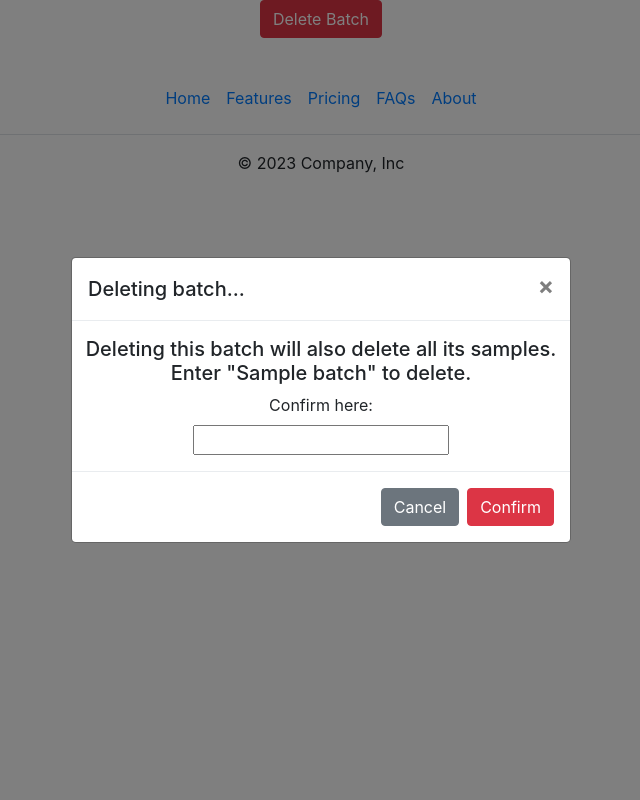
After one commit to FusRaDa/pcr-project-2023-global, a Django app: template pcr/templates/edit_batch.html in a window 1280 px wide, after a click on "Delete Batch". The commit adds this page. Shown: the whole page, without its empty margins (319-959 px from the left). Run offline with Django 4.2, Linux system fonts and the light colour scheme; the template is opened without the code that fills it: values that come from a table or form of the project are taken from there, others are empty; tables that the repository leaves empty hold one stand-in row (values such as "Sample post"); parts of the project's set-up code (start-up, migrations or seed data) failed here and were passed over; some libraries are stand-ins or nearby versions.

Commit message:
work on edit batch view

```diff
--- a/pcr/forms.py
+++ b/pcr/forms.py
@@ -89,6 +89,11 @@ class BatchForm(ModelForm):
 
 class SampleForm(ModelForm):
 
+  def __init__(self, *args, **kwargs):
+    super(SampleForm, self).__init__(*args, **kwargs)
+    for visible in self.visible_fields():
+        visible.field.widget.attrs['class'] = 'form-control'
+
   class Meta:
     model = Sample
     exclude = ['user', 'assays', 'lab_id_num', 'batch']
--- a/pcr/templates/batches.html
+++ b/pcr/templates/batches.html
@@ -26,7 +26,9 @@
 
     <div class="row">
       <div class="col d-flex justify-content-center">
-        <a href="{% url 'create_batch'%}">Create Batch</a>
+        <a href="{% url 'create_batch'%}">
+          <button type="button" class="btn btn-primary mb-2">Create Batch</button>
+        </a>
       </div>
     </div>
 
--- /dev/null
+++ b/pcr/templates/edit_batch.html
@@ -0,0 +1,57 @@
+{% extends "base.html" %}
+
+{% load static %}
+
+{% block title %} Batch Samples {% endblock %}
+
+{% block content %}
+
+<div class="container h-100">
+
+  <div class="row justify-content-center mb-2">
+    <button type="button" class="btn btn-danger" data-toggle="modal" data-target="#exampleModalCenter">
+      Delete Batch
+    </button>
+  </div>
+
+
+
+
+
+
+
+  <div class="modal fade" id="exampleModalCenter" tabindex="-1" role="dialog" aria-labelledby="exampleModalCenterTitle" aria-hidden="true">
+    <div class="modal-dialog modal-dialog-centered" role="document">
+      <div class="modal-content">
+        <div class="modal-header">
+          <h5 class="modal-title" id="exampleModalLongTitle">Deleting batch...</h5>
+          <button type="button" class="close" data-dismiss="modal" aria-label="Close">
+            <span aria-hidden="true">&times;</span>
+          </button>
+        </div>
+        <div class="modal-body">
+
+          <div class="row justify-content-center">
+            <h5 class="text-center">Deleting this batch will also delete all its samples. Enter "{{batch.name}}" to delete.</h5>
+          </div>
+
+          <div class="row justify-content-center">
+            <label>Confirm here:</label>
+          </div>
+
+          <div class="row justify-content-center">
+            <input type="text">
+          </div>
+
+        </div>
+        <div class="modal-footer">
+          <button type="button" class="btn btn-secondary" data-dismiss="modal">Cancel</button>
+          <button type="button" class="btn btn-danger" id="delete-button">Confirm</button>
+        </div>
+      </div>
+    </div>
+  </div>
+
+</div>
+
+{% endblock %}
```
Also changed, not shown: pcr/templates/batch_samples.html (+42 -10 lines).
